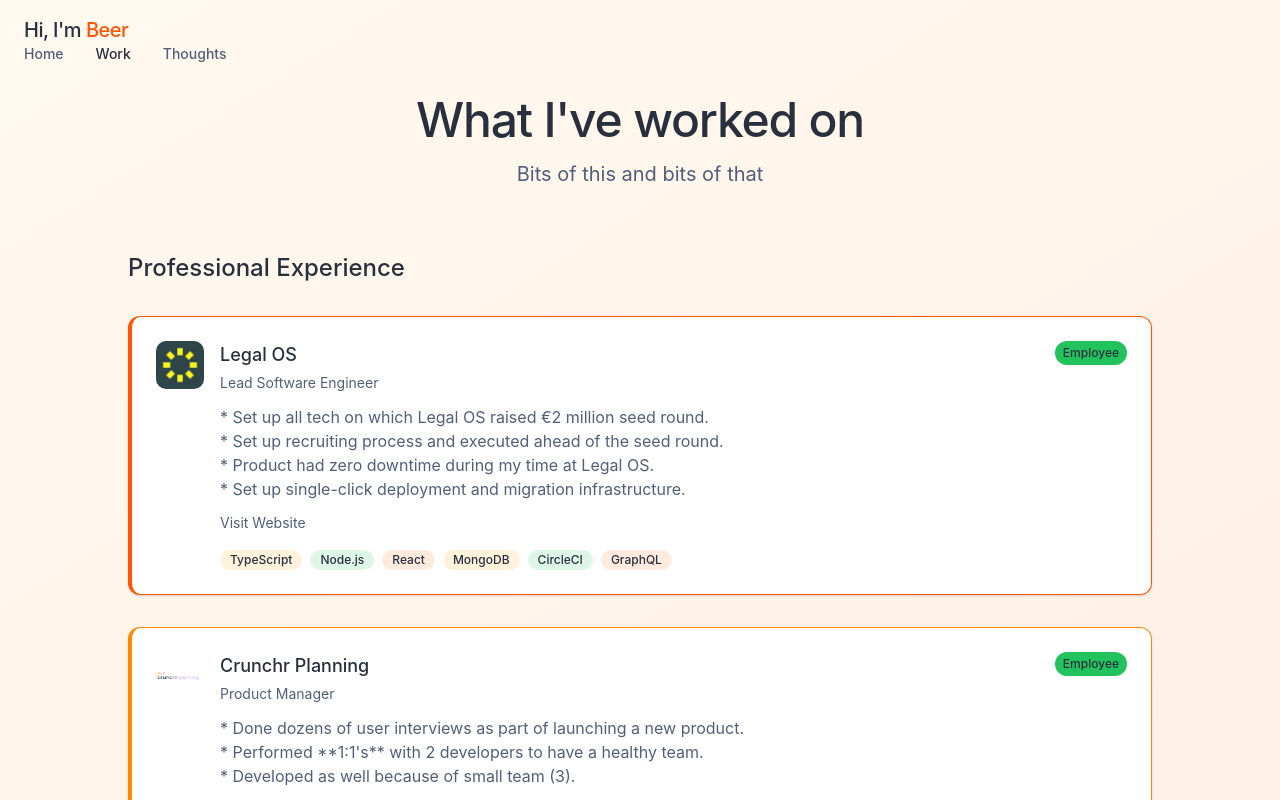
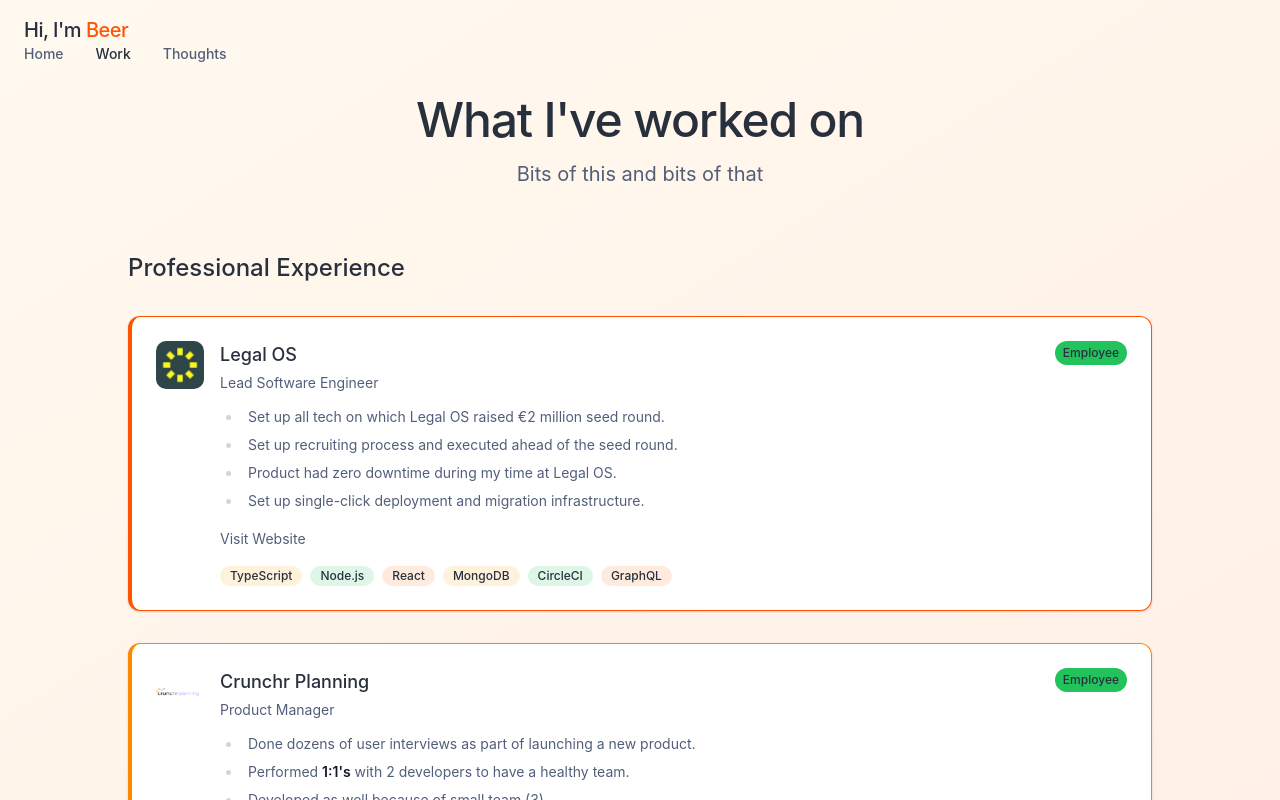
Before and after one commit to bvanderdrift/fasttrack-portfolio, a React (Vite) app: page /work in a window 1280 px wide. Shown: the top 800 px of the page. Built offline with nearby package versions, Linux system fonts and the light colour scheme.

Commit message:
Parse work descriptions as markdown
The work descriptions on the work page are now parsed as markdown.

```diff
--- a/src/components/WorkCard.tsx
+++ b/src/components/WorkCard.tsx
@@ -1,15 +1,17 @@
+
 import { ReactNode } from "react";
 import { cn } from "@/lib/utils";
 import { ExternalLink } from "lucide-react";
 import { TechTag } from "./TechTag";
+import { marked } from "marked";
 
 export type Work = {
   title: string;
-  role: string;
+  role?: string;
   workType: "asEmployee" | "asFreelancer" | "asHobbyist";
-  techs: string[];
+  techs?: string[];
   description: string;
-  link: string;
+  link?: string;
   image: string;
 };
 
@@ -17,6 +19,15 @@ interface WorkCardProps {
   experience: Work;
   index: number;
 }
+
+// Configure marked to open links in new tabs
+marked.use({
+  renderer: {
+    link(href, title, text) {
+      return `<a href="${href}" target="_blank" rel="noopener noreferrer" title="${title || ''}">${text}</a>`;
+    }
+  }
+});
 
 const WorkCard = ({ experience, index }: WorkCardProps) => {
   const isEven = index % 2 === 0;
@@ -37,6 +48,9 @@ const WorkCard = ({ experience, index }: WorkCardProps) => {
     "border-fun",
   ];
   const accentColor = accentColors[index % accentColors.length];
+
+  // Parse markdown in description
+  const parsedDescription = marked.parse(experience.description);
 
   return (
     <div
@@ -81,9 +95,10 @@ const WorkCard = ({ experience, index }: WorkCardProps) => {
             </span>
           </div>
 
-          <div className="mt-3 text-muted-foreground whitespace-pre-line">
-            {experience.description}
-          </div>
+          <div
+            className="mt-3 text-muted-foreground prose prose-sm max-w-none"
+            dangerouslySetInnerHTML={{ __html: parsedDescription }}
+          />
 
           {experience.link && (
             <a
--- a/src/pages/Work.tsx
+++ b/src/pages/Work.tsx
@@ -1,3 +1,4 @@
+
 import Header from "@/components/Header";
 import Footer from "@/components/Footer";
 import WorkCard, { Work } from "@/components/WorkCard";
@@ -14,7 +15,7 @@ const WorkPage = () => {
     (exp): exp is Work => exp.workType === "asHobbyist"
   );
 
-  const techs = Array.from(new Set(workData.flatMap((exp) => exp.techs)));
+  const techs = Array.from(new Set(workData.flatMap((exp) => exp.techs || [])));
 
   return (
     <>
```
